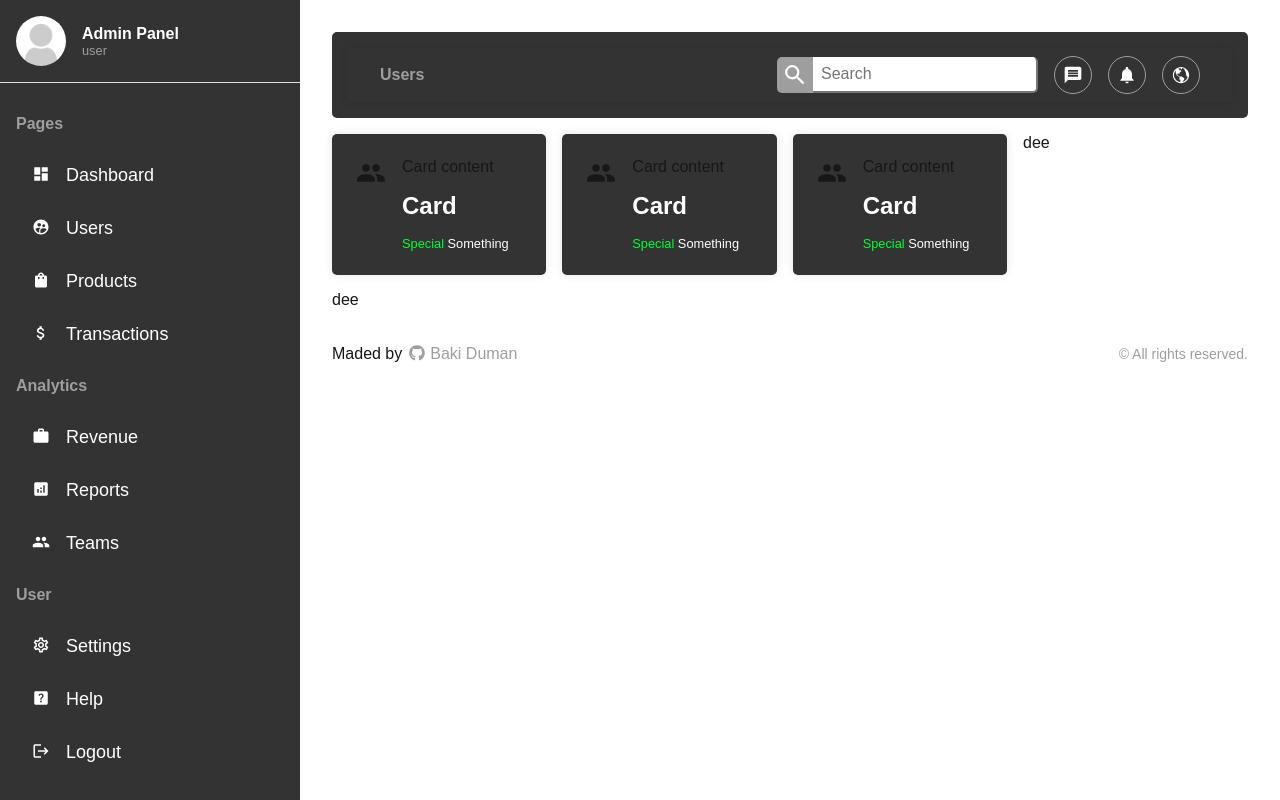
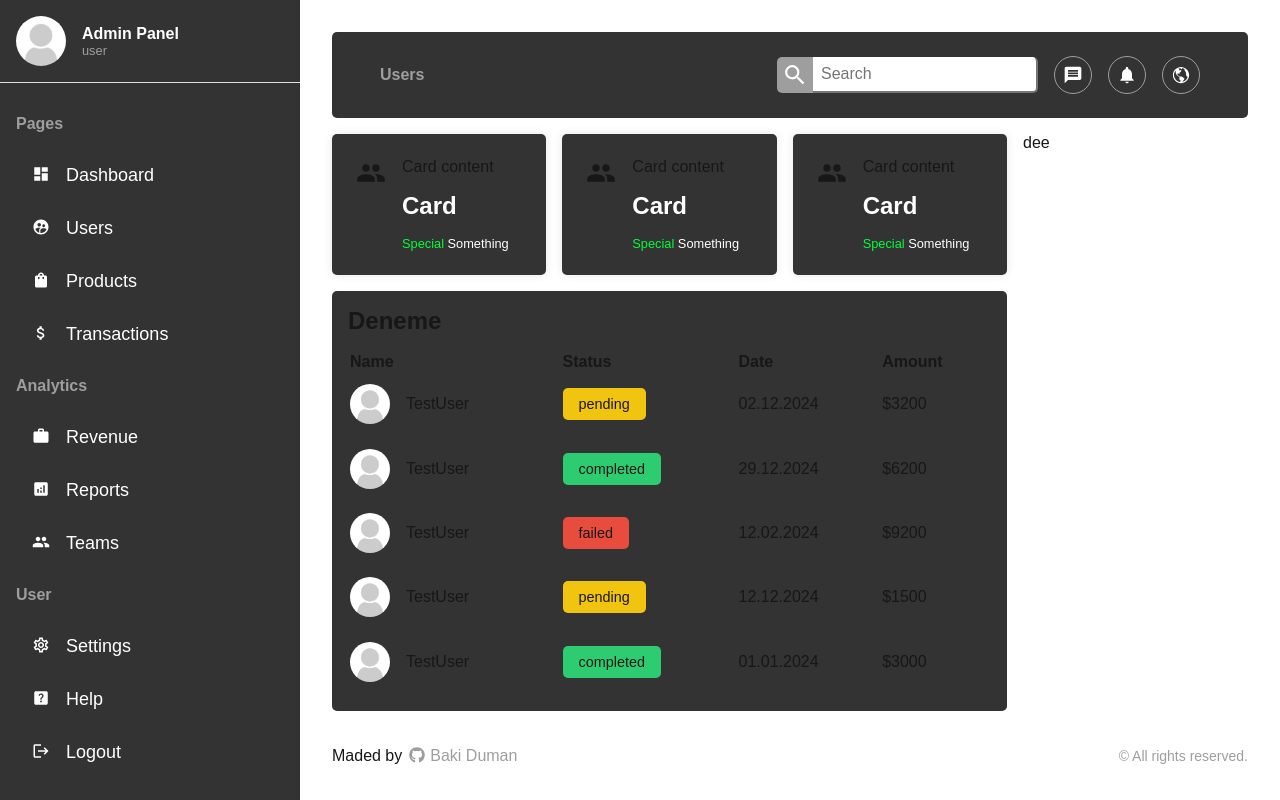
Before and after one commit to mr-smoke/admin-dashboard-nextjs, a Next.js app: page /dashboard in a window 1280 px wide. Built offline with nearby package versions, Linux system fonts and the light colour scheme.

Commit message:
Refactor dashboard page and add transactions component.

```diff
--- a/src/app/dashboard/page.jsx
+++ b/src/app/dashboard/page.jsx
@@ -1,18 +1,21 @@
 import Card from "@/components/dashboard/card/card";
 import styles from "@/components/dashboard/dashboard.module.css";
+import Transactions from "@/components/dashboard/transactions/transactions";
 
 const DashboardPage = () => {
   return (
     <div className={styles.wrapper}>
       <div className={styles.container}>
-        <div className={styles.cards}>
+        <section className={styles.cards}>
           <Card />
           <Card />
           <Card />
-        </div>
-        <div className={styles.transactions}>dee</div>
+        </section>
+        <section className={styles.transactions}>
+          <Transactions />
+        </section>
       </div>
-      <div className={styles.sideContent}>dee</div>
+      <section className={styles.sideContent}>dee</section>
     </div>
   );
 };
--- a/src/app/lib/data.js
+++ b/src/app/lib/data.js
@@ -50,3 +50,36 @@ export const menuItems = [
     ],
   },
 ];
+
+export const transactions = [
+  {
+    user: { name: "TestUser", img: "/noavatar.png" },
+    status: "pending",
+    date: "02.12.2024",
+    amount: "3200",
+  },
+  {
+    user: { name: "TestUser", img: "/noavatar.png" },
+    status: "completed",
+    date: "29.12.2024",
+    amount: "6200",
+  },
+  {
+    user: { name: "TestUser", img: "/noavatar.png" },
+    status: "failed",
+    date: "12.02.2024",
+    amount: "9200",
+  },
+  {
+    user: { name: "TestUser", img: "/noavatar.png" },
+    status: "pending",
+    date: "12.12.2024",
+    amount: "1500",
+  },
+  {
+    user: { name: "TestUser", img: "/noavatar.png" },
+    status: "completed",
+    date: "01.01.2024",
+    amount: "3000",
+  },
+];
--- a/src/components/dashboard/dashboard.module.css
+++ b/src/components/dashboard/dashboard.module.css
@@ -26,4 +26,10 @@
 }
 
 .transactions {
+    display: flex;
+    flex-direction: column;
+    gap: 1rem;
+    background-color: #333;
+    border-radius: 5px;
+    padding: 1rem;
 }
--- a/src/components/dashboard/navbar/navbar.module.css
+++ b/src/components/dashboard/navbar/navbar.module.css
@@ -4,7 +4,6 @@
     justify-content: space-between;
     align-items: center;
     padding: 0.5rem 2rem;
-    box-shadow: 0 0 10px rgba(0, 0, 0, 0.1);
 }
 
 .navbar p {
--- a/src/components/dashboard/transactions/transactions.jsx
+++ b/src/components/dashboard/transactions/transactions.jsx
@@ -1,10 +1,48 @@
 import styles from "./transactions.module.css";
+import { transactions } from "@/app/lib/data";
 
 const Transactions = () => {
   return (
-    <div>
-      <h1>Transactions</h1>
-    </div>
+    <>
+      <h2>Deneme</h2>
+      <table className={styles.table}>
+        <thead>
+          <tr>
+            <th>Name</th>
+            <th>Status</th>
+            <th>Date</th>
+            <th>Amount</th>
+          </tr>
+        </thead>
+        <tbody>
+          {transactions.map((item, index) => (
+            <tr key={index}>
+              <td className={styles.user}>
+                <img src={item.user.img} alt={item.user.name} />
+                {item.user.name}
+              </td>
+              <td>
+                <span
+                  className={`${styles.status} ${
+                    item.status === "pending"
+                      ? styles.pending
+                      : item.status === "completed"
+                      ? styles.completed
+                      : item.status === "failed"
+                      ? styles.failed
+                      : ""
+                  }`}
+                >
+                  {item.status}
+                </span>
+              </td>
+              <td>{item.date}</td>
+              <td>${item.amount}</td>
+            </tr>
+          ))}
+        </tbody>
+      </table>
+    </>
   );
 };
 
--- a/src/components/dashboard/transactions/transactions.module.css
+++ b/src/components/dashboard/transactions/transactions.module.css
@@ -0,0 +1,40 @@
+.table th {
+  font-weight: 600;
+  text-align: left;
+}
+
+.table td {
+  padding: 0.7rem 0;
+}
+
+.user {
+  display: flex;
+  gap: 1rem;
+  align-items: center;
+
+}
+
+.user img {
+  width: 40px;
+  height: 40px;
+  border-radius: 50%;
+}
+
+.status {
+  padding: 0.5rem 1rem;
+  border-radius: 5px;
+  font-size: 0.9rem;
+  background: #4b5c4e;
+}
+
+.status.pending {
+  background: #f1c40f;
+}
+
+.status.completed {
+  background: #2ecc71;
+}
+
+.status.failed {
+  background: #e74c3c;
+}
```
